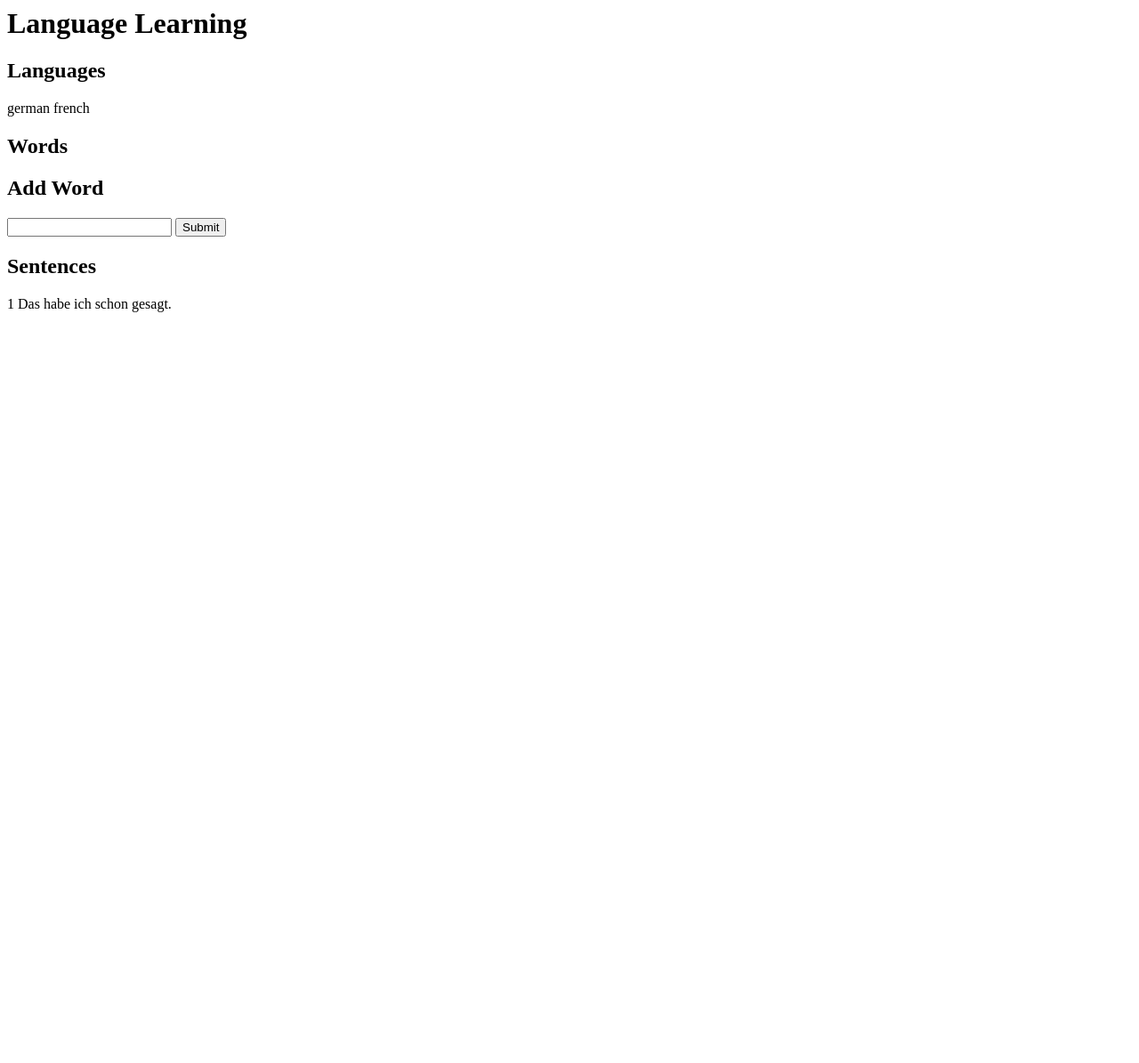
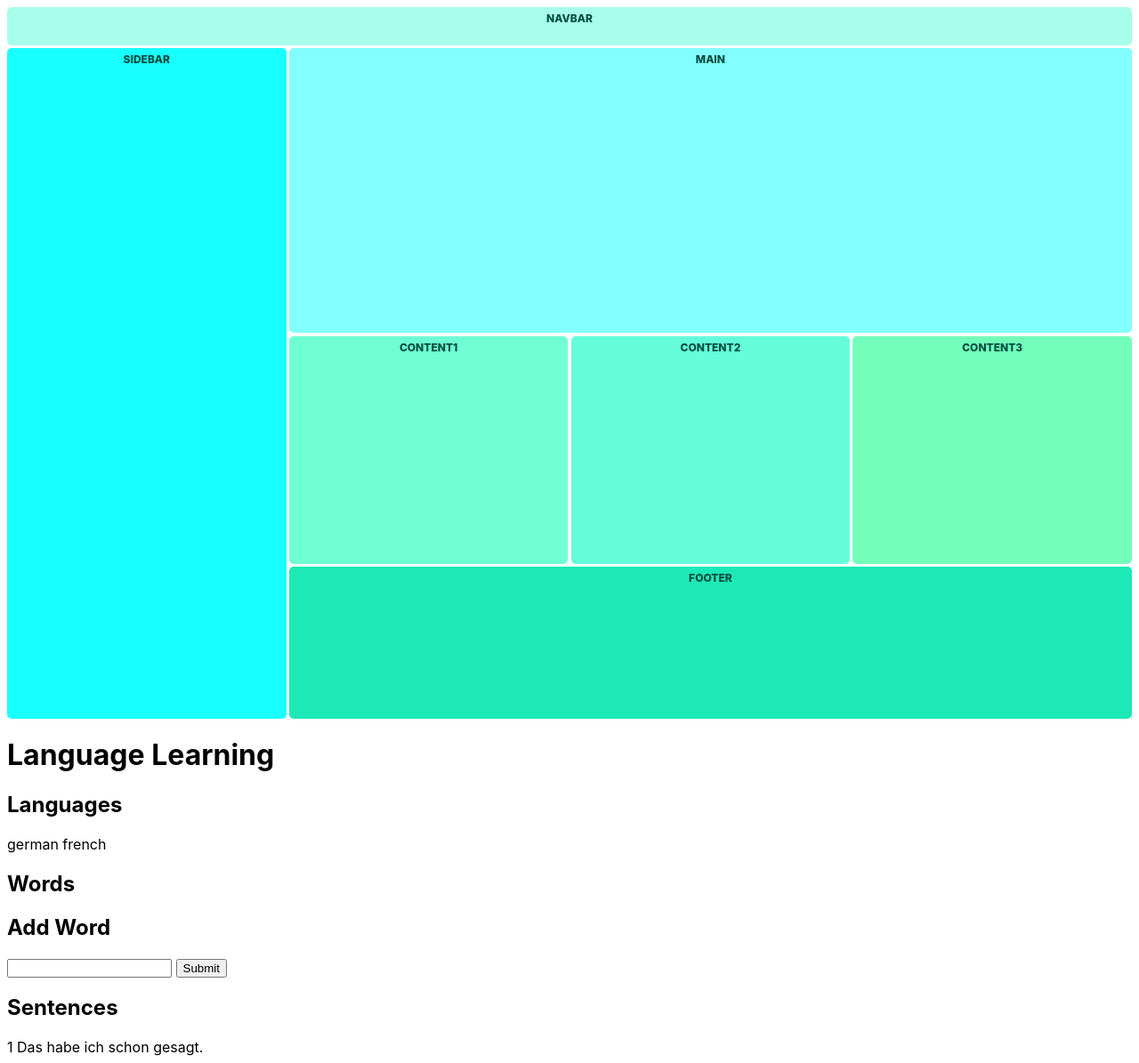
Before and after one commit to HaeckelK/audio-cards, a Flask app: page / in a window 1280 px wide. Shown: the whole page at 89% size. Before the commit the page ends 351 px from the top, so only its background shows below. Run offline with Flask 2, Linux system fonts and the light colour scheme; data comes from the database, SQL or seed files in the repository; data that the repository does not hold is empty.

Commit message:
feat: drop in an example

```diff
--- /dev/null
+++ b/app/static/main.css
@@ -0,0 +1,99 @@
+:root {
+    --main-radius: 5px;
+    --main-padding: 5px;
+  }
+
+  body {
+    font-family: "Inter", sans-serif;
+  }
+
+  .container {
+    display: grid;
+    height: 100vh;
+    grid-template-columns: 1fr 1fr 1fr 1fr;
+    grid-template-rows: 0.2fr 1.5fr 1.2fr 0.8fr;
+    grid-template-areas:
+      "nav nav nav nav"
+      "sidebar main main main"
+      "sidebar content1 content2 content3"
+      "sidebar footer footer footer";
+    grid-gap: 0.2rem;
+    font-weight: 800;
+    text-transform: uppercase;
+    font-size: 12px;
+    color: #004d40;
+    text-align: center;
+  }
+
+  nav {
+    background: #a7ffeb;
+    grid-area: nav;
+    border-radius: var(--main-radius);
+    padding-top: var(--main-padding);
+  }
+
+  main {
+    background: #84ffff;
+    grid-area: main;
+    border-radius: var(--main-radius);
+    padding-top: var(--main-padding);
+  }
+
+  #sidebar {
+    background: #18ffff;
+    grid-area: sidebar;
+    border-radius: var(--main-radius);
+    padding-top: var(--main-padding);
+  }
+
+  #content1 {
+    background: #6fffd2;
+    grid-area: content1;
+    border-radius: var(--main-radius);
+    padding-top: var(--main-padding);
+  }
+
+  #content2 {
+    background: #64ffda;
+    grid-area: content2;
+    border-radius: var(--main-radius);
+    padding-top: var(--main-padding);
+  }
+
+  #content3 {
+    background: #73ffba;
+    grid-area: content3;
+    border-radius: var(--main-radius);
+    padding-top: var(--main-padding);
+  }
+
+  footer {
+    background: #1de9b6;
+    grid-area: footer;
+    border-radius: var(--main-radius);
+    padding-top: var(--main-padding);
+  }
+
+  a {
+    text-align: center;
+    display: block;
+    font-family: inherit;
+    text-decoration: none;
+    font-weight: bold;
+    margin: 1rem;
+  }
+
+  @media only screen and (max-width: 550px) {
+    .container {
+      grid-template-columns: 1fr;
+      grid-template-rows: 0.4fr 0.4fr 2.2fr 1.2fr 1.2fr 1.2fr 1fr;
+      grid-template-areas:
+        "nav"
+        "sidebar"
+        "main"
+        "content1"
+        "content2"
+        "content3"
+        "footer";
+    }
+  }
--- a/app/templates/index.html
+++ b/app/templates/index.html
@@ -1,8 +1,18 @@
 <html>
   <head>
     <title>Language Learning</title>
+    <link rel= "stylesheet" type= "text/css" href= "{{ url_for('static',filename='main.css') }}">
   </head>
   <body>
+    <div class="container">
+      <nav>Navbar</nav>
+      <main>Main</main>
+      <div id="sidebar">Sidebar</div>
+      <div id="content1">Content1</div>
+      <div id="content2">Content2</div>
+      <div id="content3">Content3</div>
+      <footer>Footer</footer>
+    </div>
     <h1>Language Learning</h1>
     <h2>Languages</h2>
     {% for language in languages %}
```
